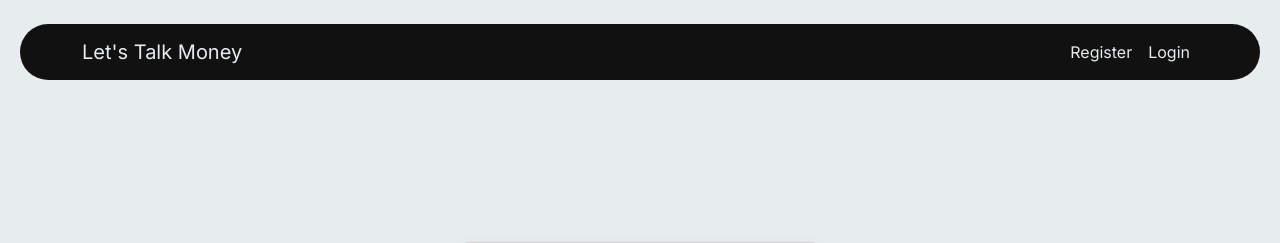
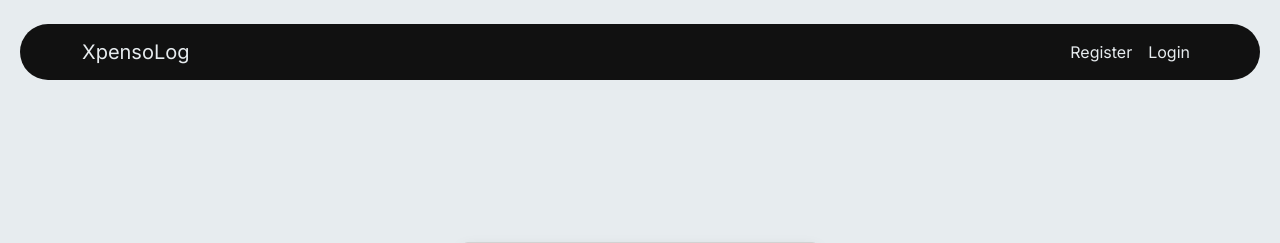
Before and after one commit to CoalTrain1618/MP_3_Xpenso, a Django app: page /accounts/password/reset/ in a window 1280 px wide. Shown: the top 243 px of the page. Run offline with Django 5.2, Linux system fonts and the light colour scheme; parts of the project's set-up code (start-up, migrations or seed data) failed here and were passed over; some libraries are stand-ins or nearby versions.

Commit message:
WIP: Save progress before rebase

```diff
--- a/templates/base.html
+++ b/templates/base.html
@@ -7,7 +7,7 @@
 <!DOCTYPE html>
 <html lang="en">
 <head>
-    <title>Let's Talk Money</title>
+    <title>XpensoLog</title>
     <meta charset="UTF-8">
     <meta name="viewport" content="width=device-width, initial-scale=1">
 
@@ -23,7 +23,7 @@
     <!-- Navigation -->
     <nav class="navbar navbar-expand-md mt-4">
         <div class="container">
-            <a class="navbar-brand" href="#">Let's Talk Money</a>
+            <a class="navbar-brand" href="#">XpensoLog</a>
             <button class="navbar-toggler" type="button" data-toggle="collapse" data-target="#navbarNavAltMarkup" aria-controls="navbarNavAltMarkup" aria-expanded="false" aria-label="Toggle navigation">
                 <span class="navbar-toggler-icon custom-toggler"></span>
             </button>
```
